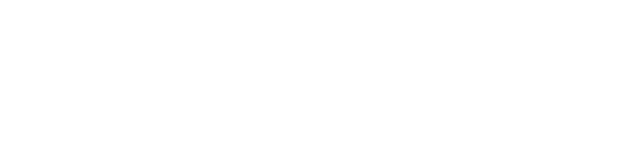
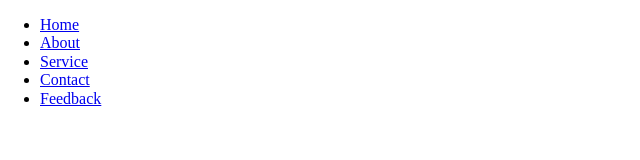
Before and after one commit to moleja27/Responsive-Navigation-and-SEO.-, a plain HTML site: page index.html in a window 1280 px wide. Shown: the whole page, without its empty margins (0-640 px from the left). Drawn offline with Linux system fonts and the light colour scheme.

Commit message:
it was added the structure of the html

```diff
--- a/index.html
+++ b/index.html
@@ -9,5 +9,19 @@
 </head>
 <body>
 
+    <header>
+        <nav class="nav">
+              <label for=""></label>
+              <ul>
+                <li><a href="#">Home</a></li>
+                <li><a href="#">About</a></li>
+                <li><a href="#">Service</a></li>
+                <li><a href="#">Contact</a></li>
+                <li><a href="#">Feedback</a></li>
+              </ul>
+        </nav>
+
+    </header>
+
 </body>
 </html>
```
